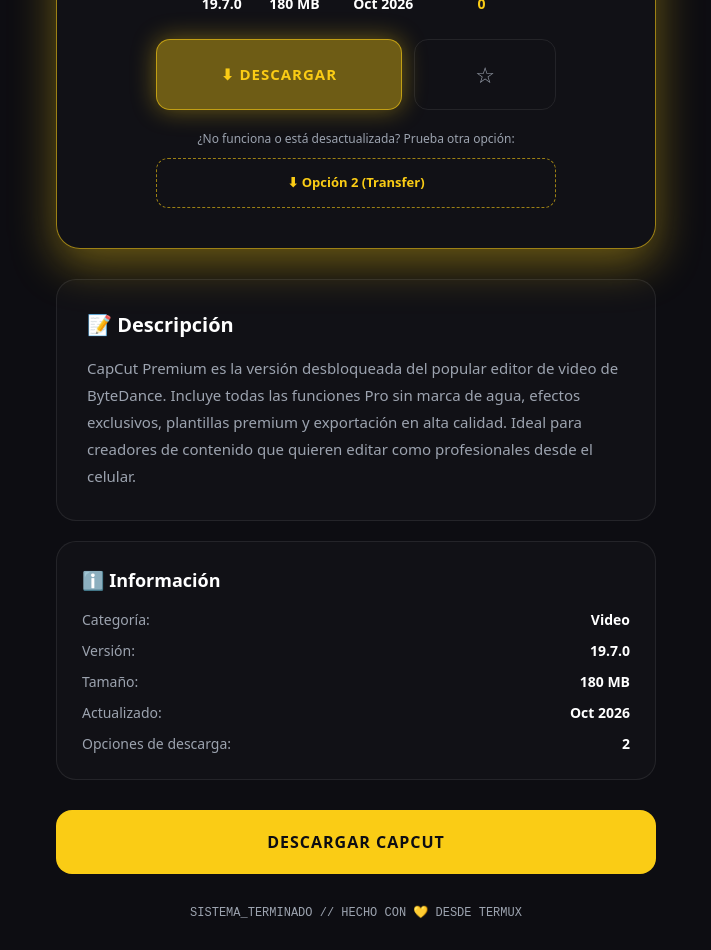
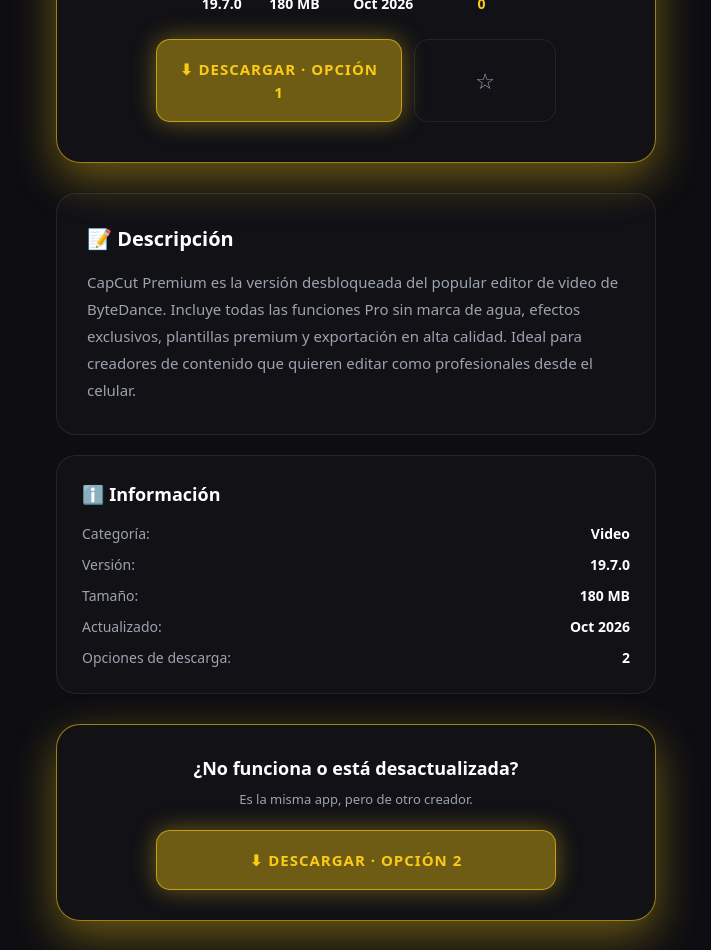
Before and after one commit to Ema242vu/APPS, a Next.js app: page /apps/capcut in a window 1280 px wide. Shown: the part 440-1390 px from the top of the page, without its empty margins (284-995 px from the left). Built offline with nearby package versions, Linux system fonts and the light colour scheme.

Commit message:
Icono Novastrim y Spotify, Opcion 2 como boton grande

```diff
--- a/app/apps/[slug]/page.tsx
+++ b/app/apps/[slug]/page.tsx
@@ -41,6 +41,7 @@
   const isFav = favorites.includes(app.name);
   const rating = ratings[app.name] || 0;
   const hasIcon = app.iconUrl && app.iconUrl !== "AQUI_VA_EL_LINK_DE_LA_IMAGEN";
+  const hasAlt = app.altLinks.length > 0;
 
   const toggleFav = () => {
     const newFavs = isFav ? favorites.filter((f) => f !== app.name) : [...favorites, app.name];
@@ -62,6 +63,20 @@
   };
 
   const labelStyle = { fontSize: "11px", color: "var(--text-muted)", textTransform: "uppercase" as const, letterSpacing: "1px" };
+
+  const bigButtonStyle = {
+    padding: "18px",
+    borderRadius: "14px",
+    backgroundColor: app.glow,
+    border: `1px solid ${app.border}`,
+    color: app.text,
+    fontWeight: "bold" as const,
+    fontSize: "15px",
+    cursor: "pointer",
+    textTransform: "uppercase" as const,
+    letterSpacing: "1px",
+    boxShadow: `0 0 25px ${app.glow}`,
+  };
 
   return (
     <div style={{ minHeight: "100vh", backgroundColor: "var(--bg-primary)", color: "var(--text-primary)", fontFamily: "system-ui, sans-serif", padding: "20px", display: "flex", flexDirection: "column", alignItems: "center" }}>
@@ -112,29 +127,14 @@
             </div>
           </div>
 
-          {/* Botones de descarga */}
-          <div style={{ display: "flex", flexDirection: "column", gap: "12px", width: "100%", maxWidth: "400px" }}>
-            <div style={{ display: "flex", gap: "12px" }}>
-              <button onClick={() => handleDownload(app.link)} className="bounce-click" style={{ flex: 2, padding: "18px", borderRadius: "14px", backgroundColor: app.glow, border: `1px solid ${app.border}`, color: app.text, fontWeight: "bold", fontSize: "15px", cursor: "pointer", textTransform: "uppercase", letterSpacing: "1px", boxShadow: `0 0 25px ${app.glow}` }}>
-                ⬇ Descargar
+          {/* Opción 1 */}
+          <div style={{ display: "flex", gap: "12px", width: "100%", maxWidth: "400px" }}>
+            <button onClick={() => handleDownload(app.link)} className="bounce-click" style={{ ...bigButtonStyle, flex: 2 }}>
+              ⬇ {hasAlt ? "Descargar · Opción 1" : "Descargar"}
             </button>
             <button onClick={toggleFav} className="bounce-click" style={{ flex: 1, padding: "18px", borderRadius: "14px", backgroundColor: "transparent", border: `1px solid ${isFav ? "#facc15" : "var(--border-color)"}`, color: isFav ? "#facc15" : "var(--text-muted)", fontSize: "22px", cursor: "pointer" }}>
               {isFav ? "★" : "☆"}
             </button>
-            </div>
-
-            {app.altLinks.length > 0 && (
-              <div style={{ marginTop: "8px", display: "flex", flexDirection: "column", gap: "10px" }}>
-                <p style={{ fontSize: "12px", color: "var(--text-muted)", margin: 0 }}>
-                  ¿No funciona o está desactualizada? Prueba otra opción:
-                </p>
-                {app.altLinks.map((alt, i) => (
-                  <button key={i} onClick={() => handleDownload(alt.url)} className="bounce-click" style={{ width: "100%", padding: "14px", borderRadius: "12px", backgroundColor: "transparent", border: `1px dashed ${app.border}`, color: app.text, fontWeight: "bold", fontSize: "13px", cursor: "pointer" }}>
-                    ⬇ {alt.label}
-                  </button>
-                ))}
-              </div>
-            )}
           </div>
         </div>
 
@@ -156,10 +156,24 @@
           </div>
         </div>
 
-        {/* CTA final */}
+        {/* Opción 2 (aparece al scrollear, igual que la Opción 1) */}
+        {hasAlt ? (
+          <div style={{ marginTop: "30px", display: "flex", flexDirection: "column", alignItems: "center", textAlign: "center", padding: "30px 20px", borderRadius: "24px", backgroundColor: "var(--bg-card)", border: `1px solid ${app.border}`, boxShadow: `0 15px 45px ${app.glow}` }}>
+            <h2 style={{ fontSize: "18px", fontWeight: "bold", marginBottom: "8px" }}>¿No funciona o está desactualizada?</h2>
+            <p style={{ color: "var(--text-muted)", fontSize: "13px", marginBottom: "20px" }}>Es la misma app, pero de otro creador.</p>
+            <div style={{ display: "flex", flexDirection: "column", gap: "12px", width: "100%", maxWidth: "400px" }}>
+              {app.altLinks.map((alt, i) => (
+                <button key={i} onClick={() => handleDownload(alt.url)} className="bounce-click" style={{ ...bigButtonStyle, width: "100%" }}>
+                  ⬇ Descargar · {alt.label}
+                </button>
+              ))}
+            </div>
+          </div>
+        ) : (
           <button onClick={() => handleDownload(app.link)} className="bounce-click" style={{ width: "100%", marginTop: "30px", padding: "20px", borderRadius: "16px", backgroundColor: "#facc15", color: "#0d0d12", fontWeight: "bold", fontSize: "16px", border: "none", cursor: "pointer", textTransform: "uppercase", letterSpacing: "1px" }}>
             Descargar {app.name.replace(" Premium", "").replace(" VIP", "")}
           </button>
+        )}
 
         <p style={{ textAlign: "center", color: "var(--text-muted)", fontSize: "12px", marginTop: "30px", fontFamily: "monospace" }}>
           SISTEMA_TERMINADO // HECHO CON 💛 DESDE TERMUX
--- a/lib/apps.ts
+++ b/lib/apps.ts
@@ -26,7 +26,7 @@
     longDescription: "CapCut Premium es la versión desbloqueada del popular editor de video de ByteDance. Incluye todas las funciones Pro sin marca de agua, efectos exclusivos, plantillas premium y exportación en alta calidad. Ideal para creadores de contenido que quieren editar como profesionales desde el celular.",
     link: "https://cloud.androforever.com/Apps/CapCut/CapCut%2019.7.0%20Ultra%20Pro%20-%20androforever.com.apk",
     altLinks: [
-      { label: "Opción 2 (Transfer)", url: "https://transfer.it/t/T6Ewvbxx1RoK" },
+      { label: "Opción 2", url: "https://transfer.it/t/T6Ewvbxx1RoK" },
     ],
     iconUrl: "https://i.postimg.cc/xd5CgB88/82bd819ca10ca7fa4f51e0cd7dba232f.jpg",
     emoji: "🎬",
@@ -85,7 +85,7 @@
     longDescription: "Novastrim VIP es una app de streaming con acceso a películas, series y contenido exclusivo. Versión VIP desbloqueada con todas las funciones premium activadas.",
     link: "https://cloud.androforever.com/Apps/Novastrim/Novastrim%20Mod%20v1.52%20-%20androforever.com.apk",
     altLinks: [],
-    iconUrl: "AQUI_VA_EL_LINK_DE_LA_IMAGEN",
+    iconUrl: "https://i.postimg.cc/brQfK03V/unnamed.png",
     emoji: "📺",
     category: "Video",
     isTop: false,
@@ -104,9 +104,9 @@
     longDescription: "Spotify Premium desbloqueado con todas las funciones: música sin anuncios, saltos ilimitados, descargas offline, calidad de audio extrema y reproducción de cualquier canción sin restricciones.",
     link: "https://www.mediafire.com/file/3s0cz5sezxhp11k/SpotiWeb_v4.0.0_mundoperfecto.net.apk/file",
     altLinks: [
-      { label: "Opción 2 (Spotify Pro)", url: "https://www.mediafire.com/file/0fejhsli5sb3fjy/Spotify_pro_x4x.apk/file" },
+      { label: "Opción 2", url: "https://www.mediafire.com/file/0fejhsli5sb3fjy/Spotify_pro_x4x.apk/file" },
     ],
-    iconUrl: "https://i.postimg.cc/52M2JfQs/99a0500dc420189ec2fdc984c8493fda.jpg",
+    iconUrl: "https://i.postimg.cc/8PmV4HFL/IMG-20261001-WA0162(1).jpg",
     emoji: "🎧",
     category: "Música",
     isTop: true,
```
Lines whose indentation alone changed are shown as unchanged.
